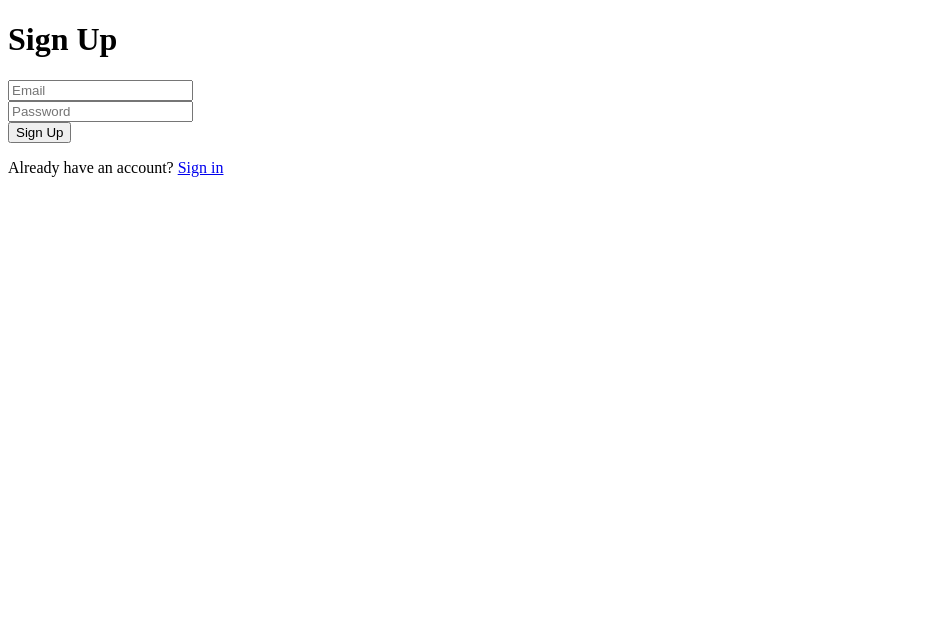
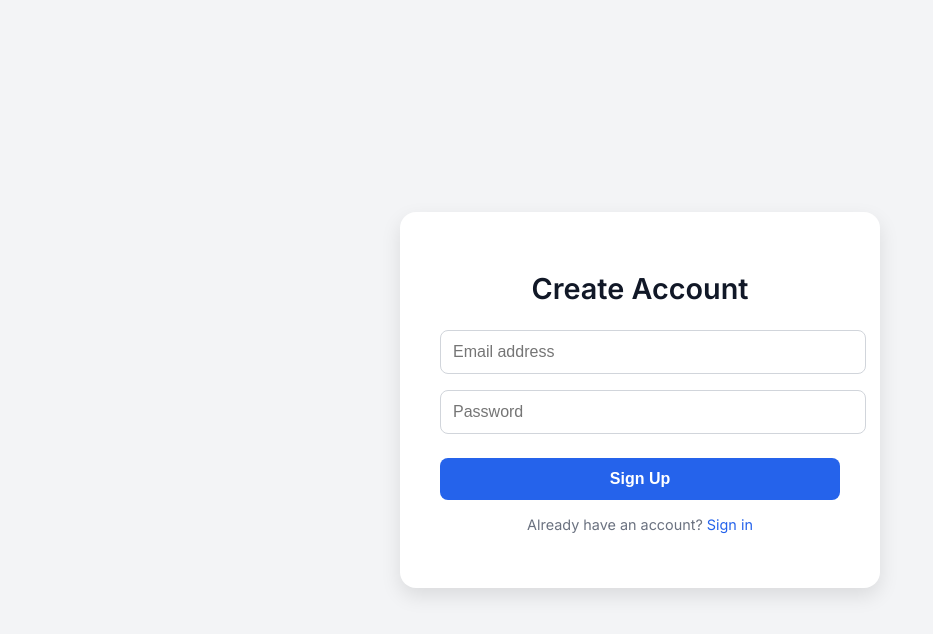
Before and after one commit to Gantyfonta/blurp, a plain HTML site: page signup.html in a window 1280 px wide. Shown: the whole page, without its empty margins (0-933 px from the left). Drawn offline with Linux system fonts and the light colour scheme.

Commit message:
Update signup.html

```diff
--- a/signup.html
+++ b/signup.html
@@ -1,15 +1,96 @@
 <!DOCTYPE html>
-<html>
+<html lang="en">
 <head>
   <meta charset="UTF-8" />
-  <title>Sign Up</title>
+  <meta name="viewport" content="width=device-width, initial-scale=1.0" />
+  <title>Sign Up - Blurp</title>
+
+  <!-- Google Font -->
+  <link href="https://fonts.googleapis.com/css2?family=Inter:wght@400;600&display=swap" rel="stylesheet">
+
+  <style>
+    body {
+      margin: 0;
+      font-family: 'Inter', sans-serif;
+      background: #f3f4f6;
+      display: flex;
+      align-items: center;
+      justify-content: center;
+      height: 100vh;
+    }
+
+    .card {
+      background: white;
+      padding: 2.5rem;
+      border-radius: 1rem;
+      box-shadow: 0 8px 20px rgba(0,0,0,0.1);
+      width: 100%;
+      max-width: 400px;
+      text-align: center;
+    }
+
+    h1 {
+      margin-bottom: 1rem;
+      font-weight: 600;
+      font-size: 1.8rem;
+      color: #111827;
+    }
+
+    input {
+      width: 100%;
+      padding: 0.75rem;
+      margin: 0.5rem 0;
+      border: 1px solid #d1d5db;
+      border-radius: 0.5rem;
+      font-size: 1rem;
+    }
+
+    input:focus {
+      outline: none;
+      border-color: #2563eb;
+      box-shadow: 0 0 0 3px rgba(37,99,235,0.2);
+    }
+
+    button {
+      width: 100%;
+      padding: 0.75rem;
+      margin-top: 1rem;
+      background: #2563eb;
+      color: white;
+      border: none;
+      border-radius: 0.5rem;
+      font-size: 1rem;
+      font-weight: 600;
+      cursor: pointer;
+      transition: background 0.2s;
+    }
+
+    button:hover {
+      background: #1e40af;
+    }
+
+    p {
+      margin-top: 1rem;
+      font-size: 0.9rem;
+      color: #6b7280;
+    }
+
+    a {
+      color: #2563eb;
+      text-decoration: none;
+      font-weight: 500;
+    }
+
+    a:hover {
+      text-decoration: underline;
+    }
+  </style>
+
   <script type="module">
-    // Import Firebase
     import { initializeApp } from "https://www.gstatic.com/firebasejs/10.12.3/firebase-app.js";
     import { getAuth, createUserWithEmailAndPassword } from "https://www.gstatic.com/firebasejs/10.12.3/firebase-auth.js";
     import { getFirestore, doc, setDoc } from "https://www.gstatic.com/firebasejs/10.12.3/firebase-firestore.js";
 
-    // Your Firebase config
     const firebaseConfig = {
       apiKey: "AIzaSyC0w1ZCu9NVJ9bcP2jT5rhkmtO5pxrPg10",
       authDomain: "blurp-9054f.firebaseapp.com",
@@ -33,7 +114,6 @@
         const userCredential = await createUserWithEmailAndPassword(auth, email, password);
         const user = userCredential.user;
 
-        // Save user profile in Firestore
         await setDoc(doc(db, "users", user.uid), {
           uid: user.uid,
           email: user.email
@@ -52,12 +132,14 @@
   </script>
 </head>
 <body>
-  <h1>Sign Up</h1>
-  <form id="signup-form">
-    <input type="email" id="email" placeholder="Email" required><br>
-    <input type="password" id="password" placeholder="Password" required><br>
-    <button type="submit">Sign Up</button>
-  </form>
-  <p>Already have an account? <a href="signin.html">Sign in</a></p>
+  <div class="card">
+    <h1>Create Account</h1>
+    <form id="signup-form">
+      <input type="email" id="email" placeholder="Email address" required />
+      <input type="password" id="password" placeholder="Password" required />
+      <button type="submit">Sign Up</button>
+    </form>
+    <p>Already have an account? <a href="signin.html">Sign in</a></p>
+  </div>
 </body>
 </html>
```
